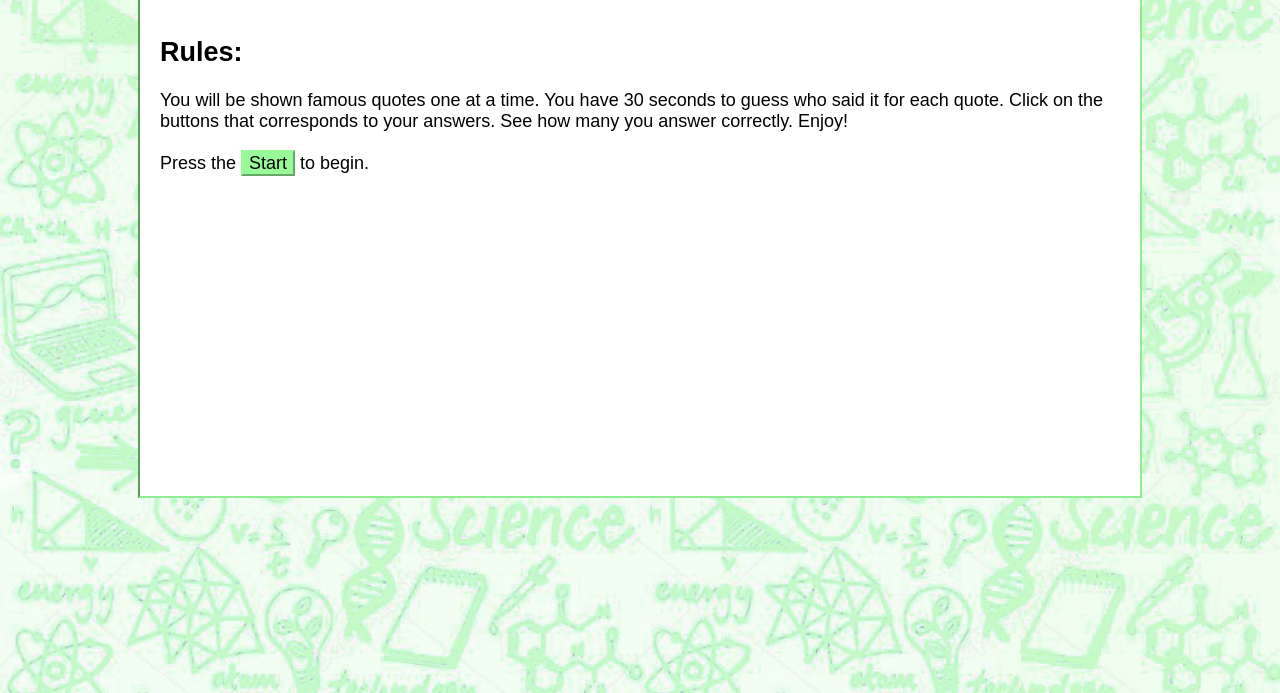
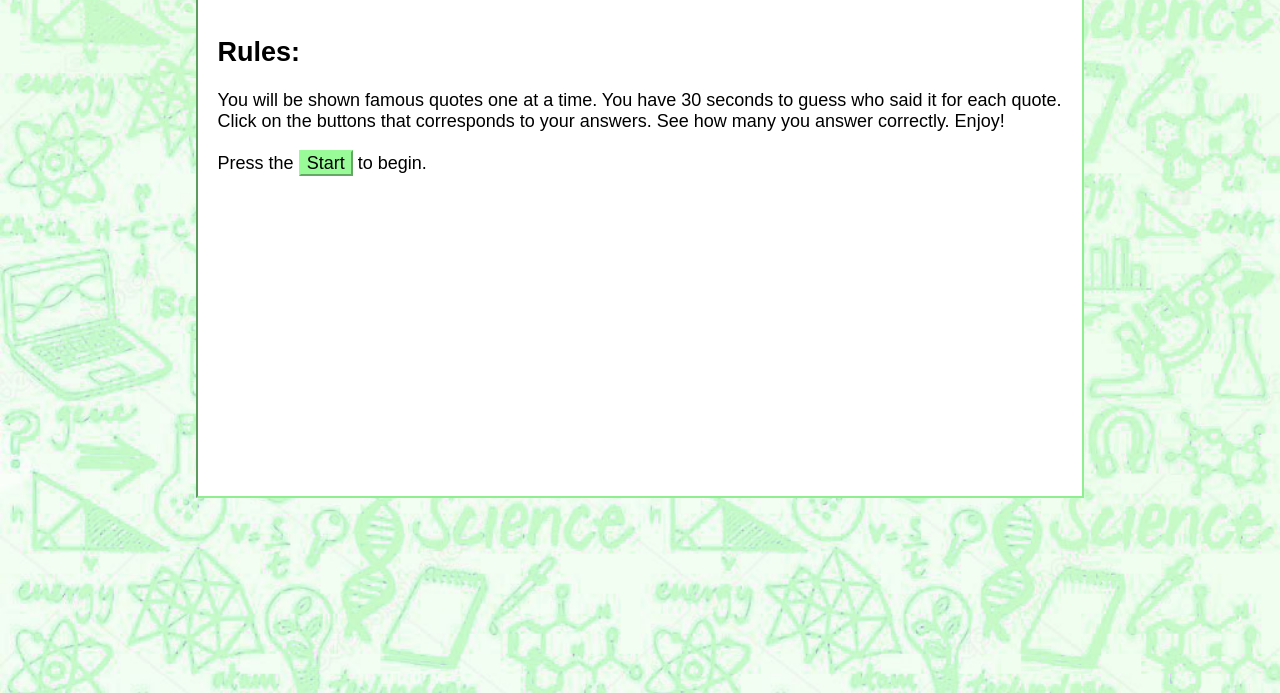
Before and after one commit to sherriemcnulty/trivia-game, a plain HTML site: page index.html in a window 1280 px wide. Shown: the part 107-800 px from the top of the page. Drawn offline with nearby package versions, Linux system fonts and the light colour scheme.

Commit message:
Changed content-wrapper width to 66%

```diff
--- a/assets/css/style.css
+++ b/assets/css/style.css
@@ -68,7 +68,7 @@ h1 {
 }
 
 #content-wrapper {
-    width: 75%;
+    width: 66%;
     min-height: 400px;
     margin: auto;
     padding: 20px;
```
